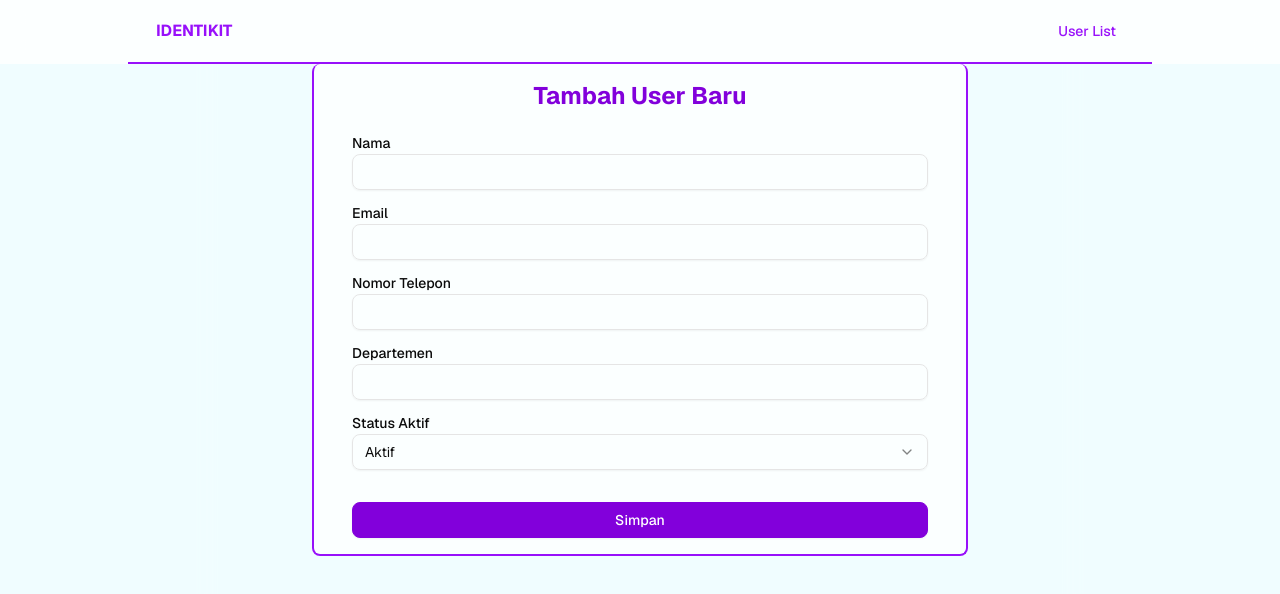
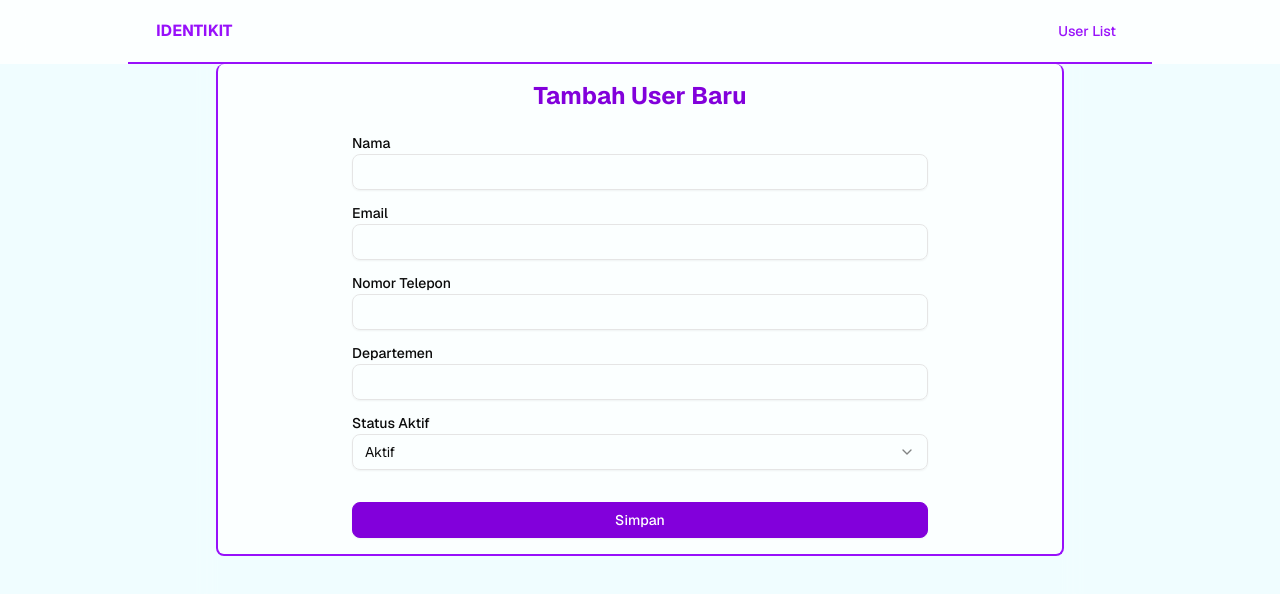
Before and after one commit to bagoesrex/identikit-client, a Next.js app: page /users/create in a window 1280 px wide. Shown: the top 594 px of the page. Built offline with nearby package versions, Linux system fonts and the light colour scheme; no server answers.

Commit message:
style: adjust padding and layout on user form container

```diff
--- a/components/user/user-form.tsx
+++ b/components/user/user-form.tsx
@@ -2,7 +2,7 @@ import UserFormField from "./user-form-field";
 
 export default function UserForm() {
     return (
-        <div className="bg-white/70 backdrop-blur-3xl py-4 px-4 rounded-md mx-30 border-b-2 border-x-2 border-purple-600">
+        <div className="bg-white/70 backdrop-blur-3xl py-4 px-4 rounded-md mx-6 border-b-2 border-x-2 border-purple-600">
             <h1 className="text-2xl font-bold mb-6 text-center text-purple-700">Tambah User Baru</h1>
             <UserFormField />
         </div>
```
